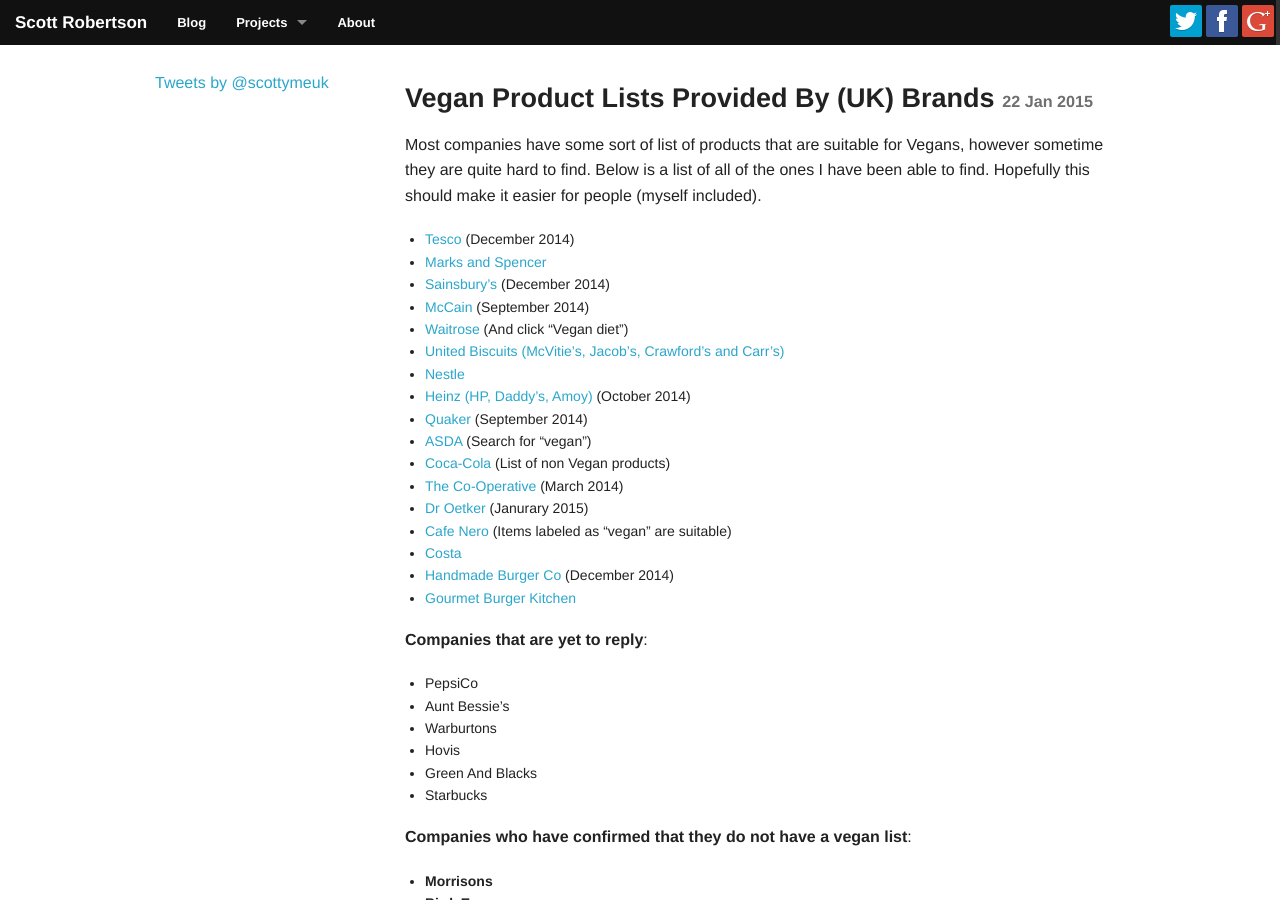
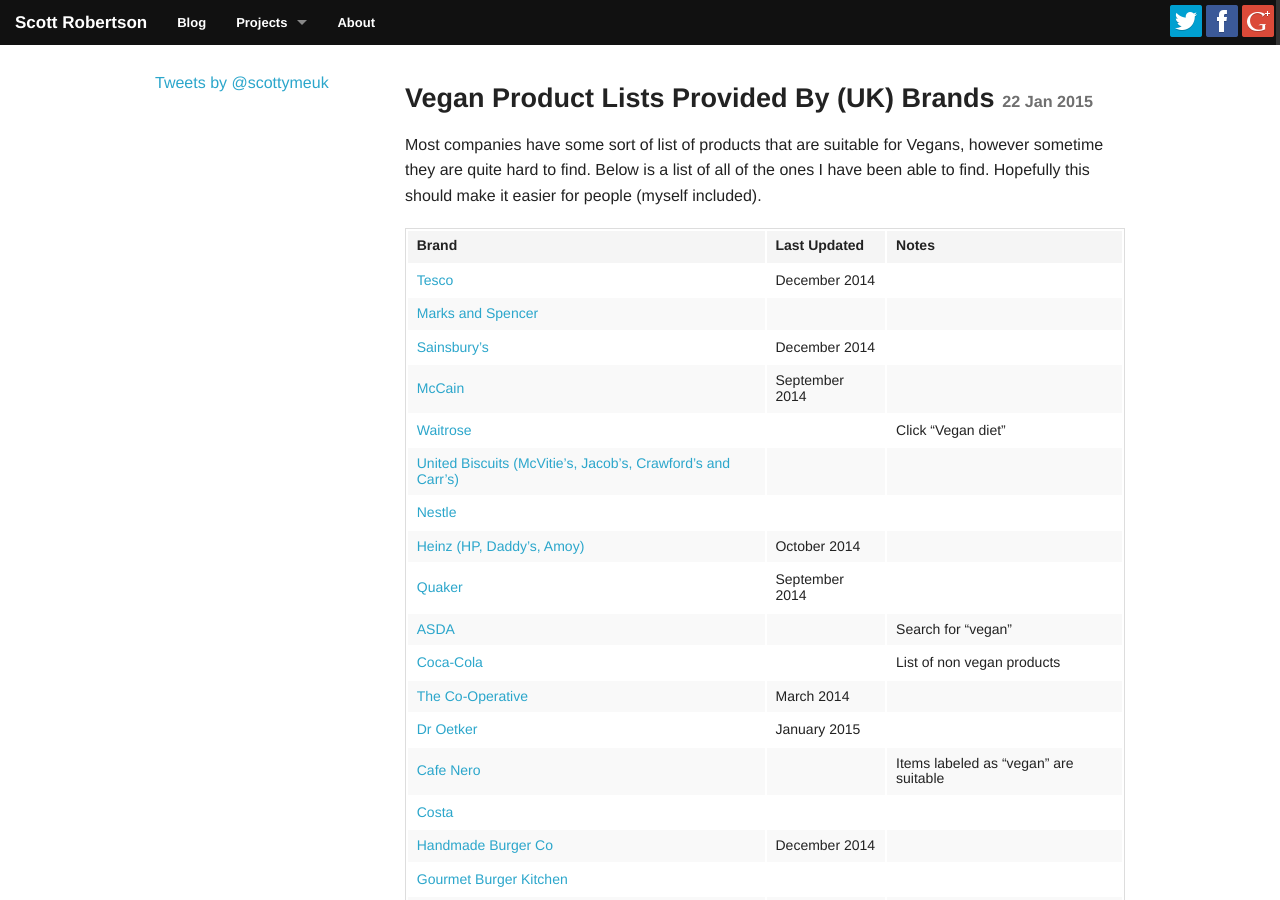
Before and after one commit to scottrobertson/scottrobertson.me, a Jekyll site: the page built from _posts/2015-01-22-uk-brands-vegan-lists.markdown, in a window 1280 px wide and 900 px high. Built offline with Jekyll 4.4.1, drawn with Linux system fonts in a browser that asks for light colours; nearby versions of some CDN libraries; Markdown is read by kramdown in place of the engine named in the settings; comment, search, counter and statistics services are not loaded.

Commit message:
Use a table

```diff
--- a/_posts/2015-01-22-uk-brands-vegan-lists.markdown
+++ b/_posts/2015-01-22-uk-brands-vegan-lists.markdown
@@ -7,23 +7,27 @@
 
 Most companies have some sort of list of products that are suitable for Vegans, however sometime they are quite hard to find. Below is a list of all of the ones I have been able to find. Hopefully this should make it easier for people (myself included).
 
-- [Tesco](https://upload.scottrobertson.me/SamuNuSIZ0GHl.pdf) (December 2014)
-- [Marks and Spencer](http://health.marksandspencer.com/uploads/pdfs/Vegans.pdf)
-- [Sainsbury's](https://upload.scottrobertson.me/x6s232y5pgQ56.pdf) (December 2014)
-- [McCain](https://upload.scottrobertson.me/ng2Bx0M6t8zij.pdf) (September 2014)
-- [Waitrose](http://www.waitrose.com/home/inspiration/health_and_nutrition/special_diets_and_lifestyles/how_waitrose_can_help.html) (And click "Vegan diet")
-- [United Biscuits (McVitie’s, Jacob’s, Crawford’s and Carr’s)](http://www.unitedbiscuits.com/our-consumers/health-nutrition/special-diets/#tab-1413900132-2-73)
-- [Nestle](http://www.nestle.co.uk/asset-library/documents/nutritionhealthwellness/vegan%20list.pdf)
-- [Heinz (HP, Daddy's, Amoy)](https://upload.scottrobertson.me/tl975SsOdRbuu.pdf) (October 2014)
-- [Quaker](https://upload.scottrobertson.me/iQh4Bu2pLAvoK.png) (September 2014)
-- [ASDA](http://groceries.asda.com/) (Search for "vegan")
-- [Coca-Cola](http://www.coca-cola.co.uk/faq/ingredients/coca-cola-drinks-suitable-for-vegans-vegetarians.html) (List of non Vegan products)
-- [The Co-Operative](https://upload.scottrobertson.me/b4ImDwE27ikeR.pdf) (March 2014)
-- [Dr Oetker](https://upload.scottrobertson.me/fnH0VxxwdjT0Z.png) (Janurary 2015)
-- [Cafe Nero](http://www.caffenero.co.uk/nutrition/sandwiches.aspx) (Items labeled as "vegan" are suitable)
-- [Costa](https://www.costa.co.uk/nutrition/)
-- [Handmade Burger Co](http://handmadeburger.co.uk/wp-content/uploads/2014/12/23397-HBC-Allergy-Menu_ONLINE.pdf) (December 2014)
-- [Gourmet Burger Kitchen](http://www.gbk.co.uk/assets/img/pdfMenus/GBK-AllergyMenu.pdf)
+| Brand | Last Updated | Notes |
+|----------------------------------------------------------------------------------------------------------------------------------------------------------------|----------------|---------------------------------------|
+| [Tesco](https://upload.scottrobertson.me/SamuNuSIZ0GHl.pdf) | December 2014 |  |
+| [Marks and Spencer](http://health.marksandspencer.com/uploads/pdfs/Vegans.pdf) |  |  |
+| [Sainsbury's](https://upload.scottrobertson.me/x6s232y5pgQ56.pdf) | December 2014 |  |
+| [McCain](https://upload.scottrobertson.me/ng2Bx0M6t8zij.pdf) | September 2014 |  |
+| [Waitrose](http://www.waitrose.com/home/inspiration/health_and_nutrition/special_diets_and_lifestyles/how_waitrose_can_help.html) |  | Click "Vegan diet" |
+| [United Biscuits (McVitie’s, Jacob’s, Crawford’s and Carr’s)](http://www.unitedbiscuits.com/our-consumers/health-nutrition/special-diets/#tab-1413900132-2-73) |  |  |
+| [Nestle](http://www.nestle.co.uk/asset-library/documents/nutritionhealthwellness/vegan%20list.pdf) |  |  |
+| [Heinz (HP, Daddy's, Amoy)](https://upload.scottrobertson.me/tl975SsOdRbuu.pdf) | October 2014 |  |
+| [Quaker](https://upload.scottrobertson.me/iQh4Bu2pLAvoK.png) | September 2014 |  |
+| [ASDA](http://groceries.asda.com/) |  | Search for "vegan" |
+| [Coca-Cola](http://www.coca-cola.co.uk/faq/ingredients/coca-cola-drinks-suitable-for-vegans-vegetarians.html) |  | List of non vegan products |
+| [The Co-Operative](https://upload.scottrobertson.me/b4ImDwE27ikeR.pdf) | March 2014 |  |
+| [Dr Oetker](https://upload.scottrobertson.me/fnH0VxxwdjT0Z.png) | January 2015 |  |
+| [Cafe Nero](http://www.caffenero.co.uk/nutrition/sandwiches.aspx) |  | Items labeled as "vegan" are suitable |
+| [Costa](https://www.costa.co.uk/nutrition/) |  |  |
+| [Handmade Burger Co](http://handmadeburger.co.uk/wp-content/uploads/2014/12/23397-HBC-Allergy-Menu_ONLINE.pdf) | December 2014 |  |
+| [Gourmet Burger Kitchen](http://www.gbk.co.uk/assets/img/pdfMenus/GBK-AllergyMenu.pdf) |  |  |
+|  |  |  |
+|  |  |  |
 
 **Companies that are yet to reply**:
 
```
